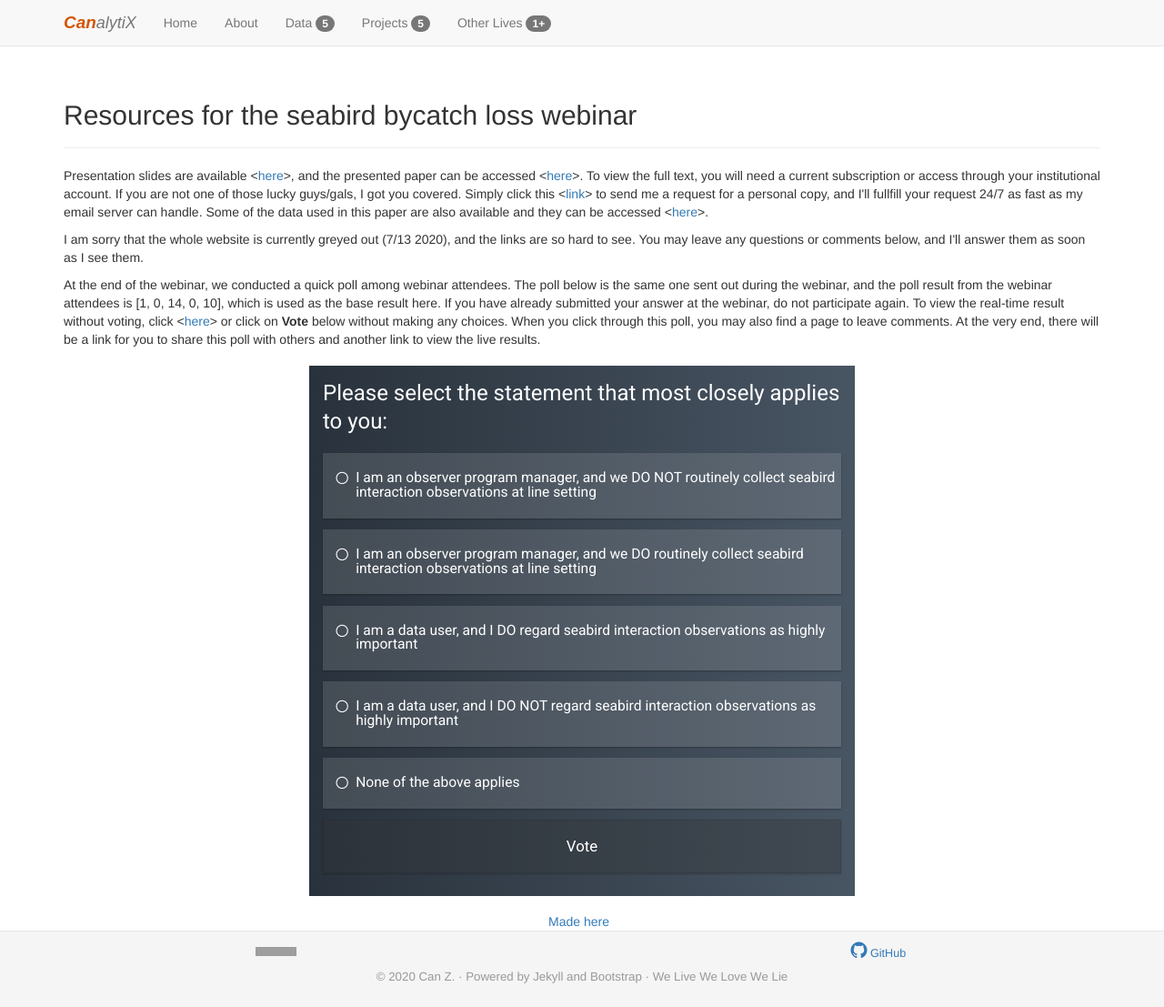
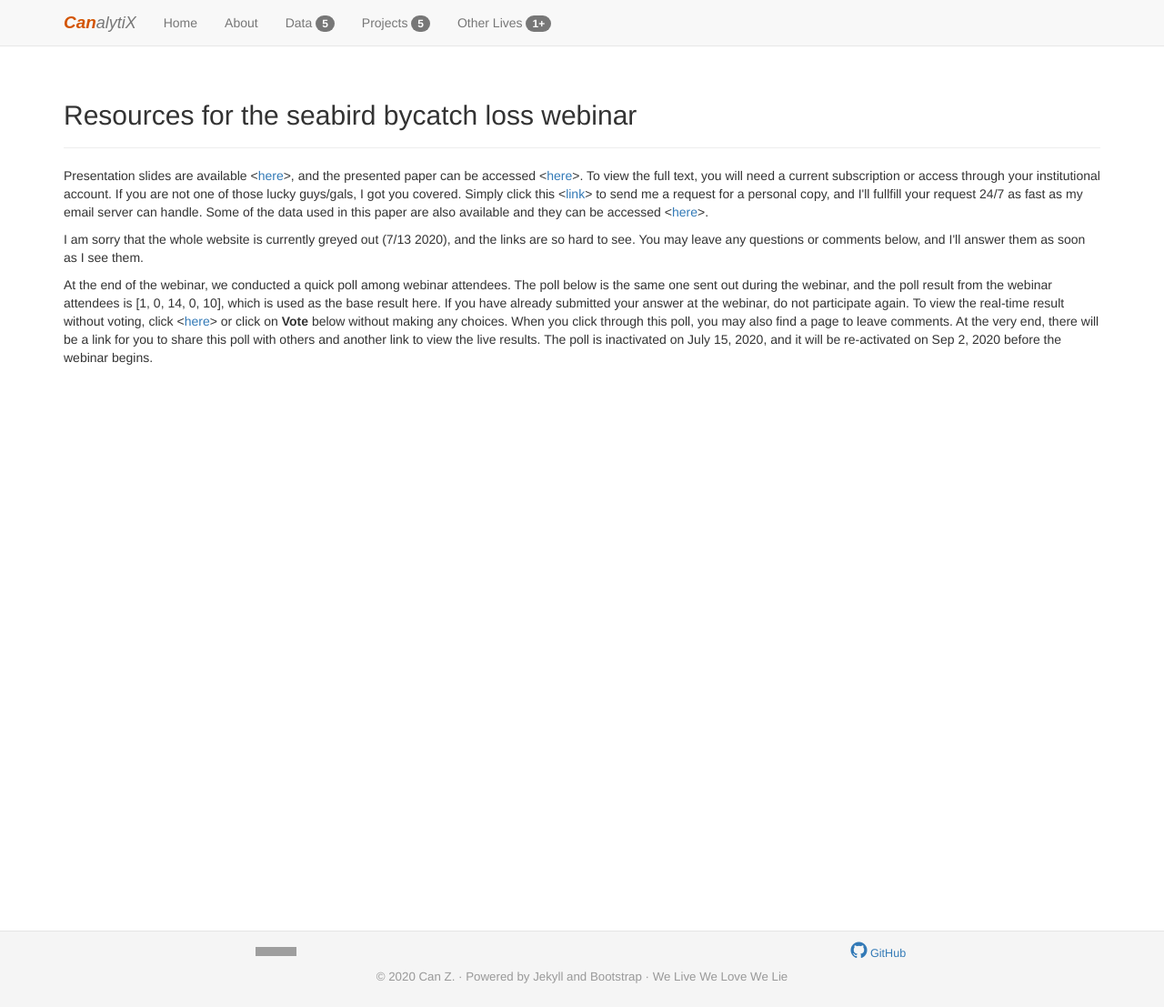
Before and after one commit to HVoltBb/HVoltBb.github.io, a Jekyll site: the page built from random/things/onenoaa20200715.html, in a window 1280 px wide and 1107 px high. Shown: the whole window at 91% size. Built offline with Jekyll 4.4.1, drawn with Linux system fonts in a browser that asks for light colours; a script that is not in the unit is left out; comment, search, counter and statistics services are not loaded; grey boxes are pictures that could not be loaded.

Commit message:
Update onenoaa20200715.html

```diff
--- a/random/things/onenoaa20200715.html
+++ b/random/things/onenoaa20200715.html
@@ -13,10 +13,7 @@
 <div>
 	<p>Presentation slides are available <<a href = "https://hvoltbb.github.io/random/things/ONENOAA-2020July15.pdf">here</a>>, and the presented paper can be accessed <<a href="https://www.sciencedirect.com/science/article/pii/S0006320719317653">here</a>>. To view the full text, you will need a current subscription or access through your institutional account. If you are not one of those lucky guys/gals, I got you covered. Simply click this <<a href='mailto:eidotog@gmail.com?subject=XxBIRDLOSS2020xX&body=Do%20not%20modify%20subject%20line.%20Not%20monitored.'>link</a>> to send me a request for a personal copy, and I'll fullfill your request 24/7 as fast as my email server can handle. Some of the data used in this paper are also available and they can be accessed <<a href="https://hvoltbb.github.io/data/index.html#Seabird">here</a>>.</p>
 	<p>I am sorry that the whole website is currently greyed out (7/13 2020), and the links are so hard to see. You may leave any questions or comments below, and I'll answer them as soon as I see them.</p>
-	<p>At the end of the webinar, we conducted a quick poll among webinar attendees. The poll below is the same one sent out during the webinar, and the poll result from the webinar attendees is [1, 0, 14, 0, 10], which is used as the base result here. If you have already submitted your answer at the webinar, do not participate again. To view the real-time result without voting, click <<a href="https://linkto.run/r/BTGX1A9A">here</a>> or click on <b>Vote</b> below without making any choices. When you click through this poll, you may also find a page to leave comments. At the very end, there will be a link for you to share this poll with others and another link to view the live results.</p>
-	<div id='poll01' style="margin-top: 0.5cm;margin-bottom: 0.5cm;"></div>
-	<a href='https://www.poll-maker.com/' data-poll='3040555x9D7180F0-94' style='width:600px; display:block; text-align:right;'>Made here</a>
-
+	<p>At the end of the webinar, we conducted a quick poll among webinar attendees. The poll below is the same one sent out during the webinar, and the poll result from the webinar attendees is [1, 0, 14, 0, 10], which is used as the base result here. If you have already submitted your answer at the webinar, do not participate again. To view the real-time result without voting, click <<a href="https://linkto.run/r/BTGX1A9A">here</a>> or click on <b>Vote</b> below without making any choices. When you click through this poll, you may also find a page to leave comments. At the very end, there will be a link for you to share this poll with others and another link to view the live results. The poll is inactivated on July 15, 2020, and it will be re-activated on Sep 2, 2020 before the webinar begins.</p>
+	<div id='poll01' style="margin-top: 0.5cm;margin-bottom: 0.5cm; display: none;"></div>
 </div>
-<script>(function(i,s,o,g,r,a,m){i['QP']=r;i[r]=i[r]||function(){(i[r].q=i[r].q||[]).push(arguments)},i[r].l=1*new Date();a=s.createElement(o),m=s.getElementsByTagName(o)[0];a.async=1;a.src=g;m.parentNode.insertBefore(a,m)})(window,document,'script','//scripts.poll-maker.com/3012/pollembed.js','qp');</script>
 <script type="text/javascript" src="./poll01.js" defer="defer"></script>
```
